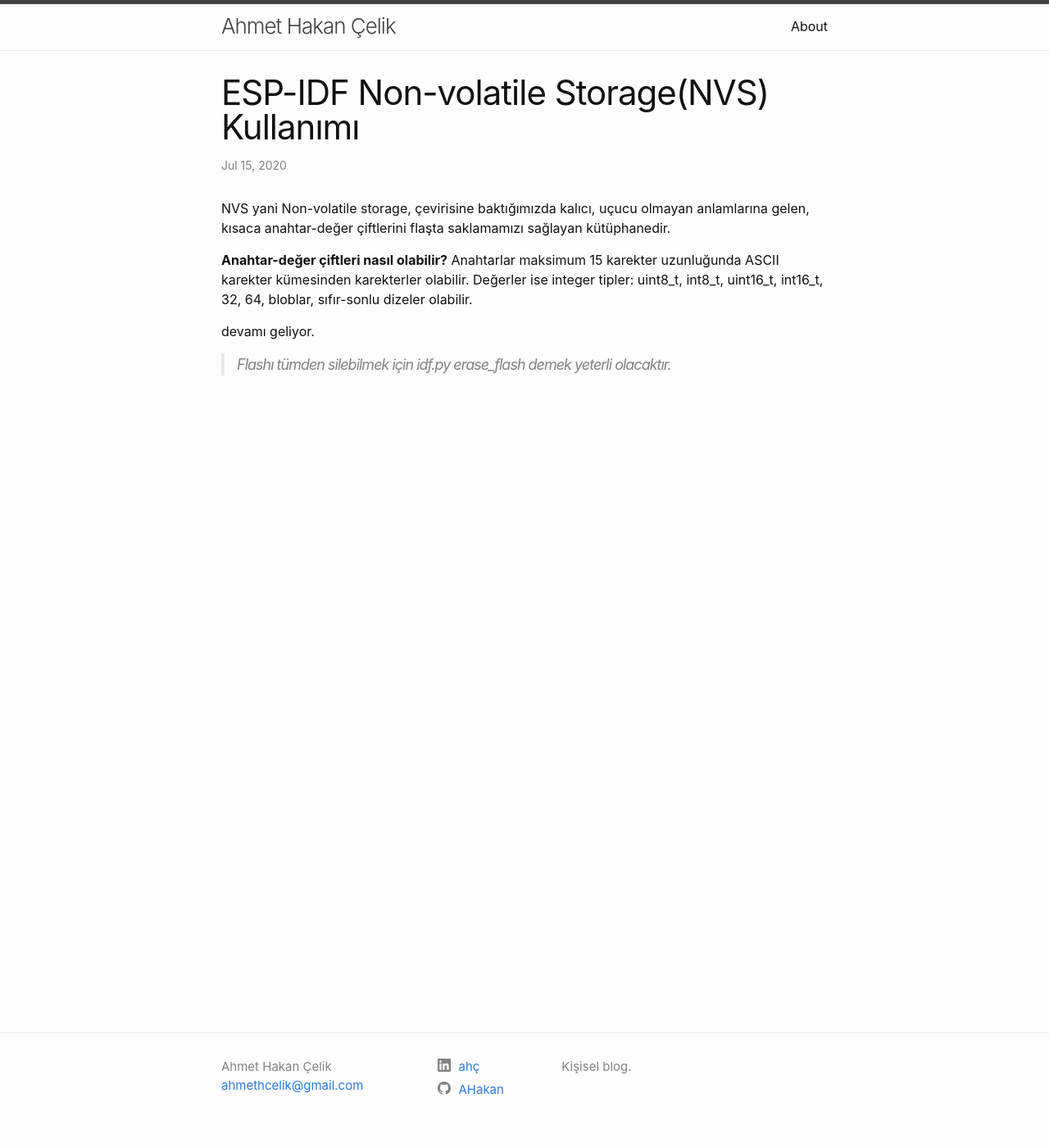
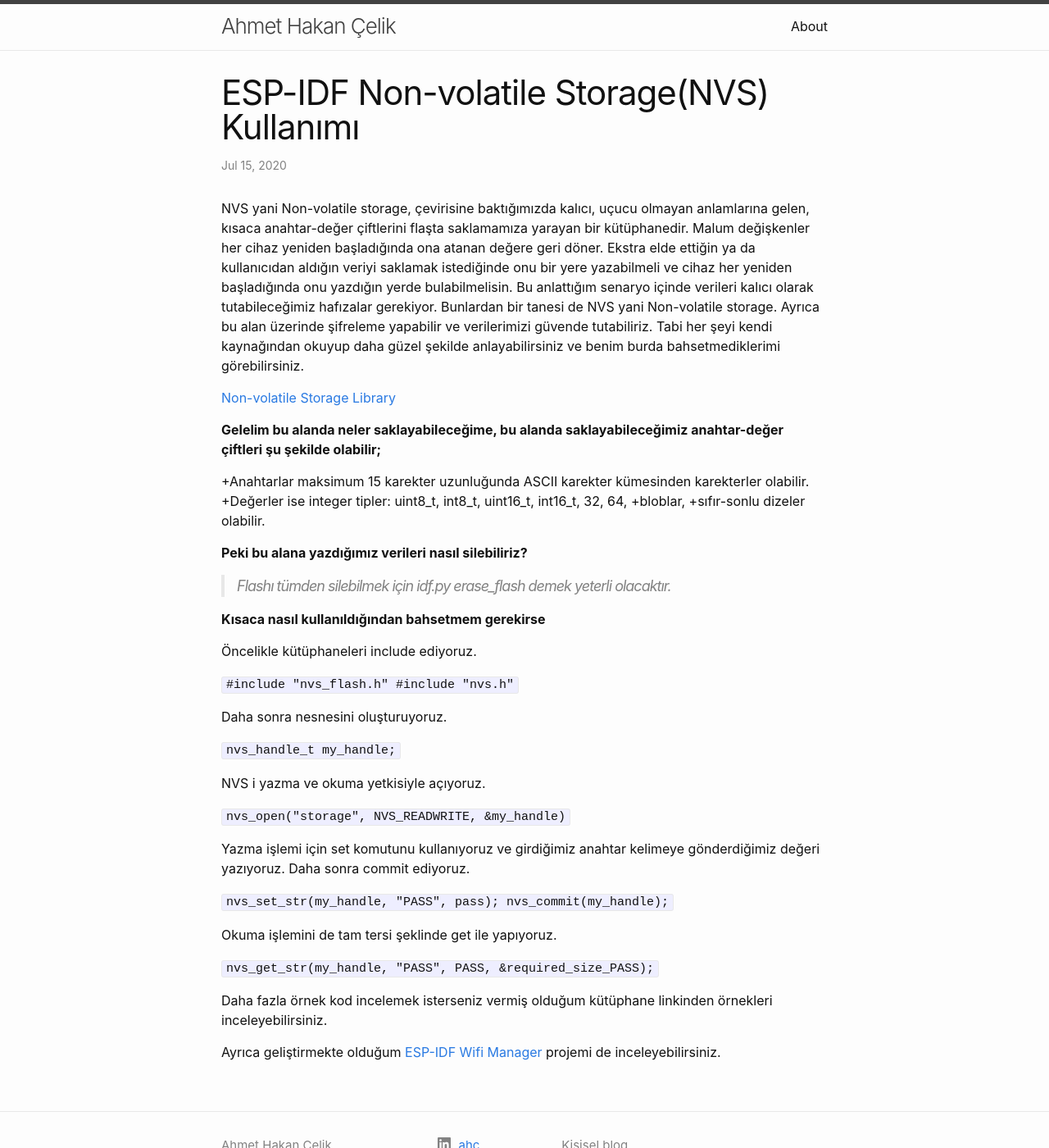
Before and after one commit to AHakan/ahakan.github.io, a Jekyll site: the page built from _posts/2020-07-15-esp-idf-non-volatile-storage-kullanımı.md, in a window 1280 px wide and 1400 px high. Shown: the whole window at 82% size. Built offline with Jekyll 4.4.1, drawn with Linux system fonts in a browser that asks for light colours.

Commit message:
Update 2020-07-15-esp-idf-non-volatile-storage-kullanımı.md
v2

```diff
--- a/_posts/2020-07-15-esp-idf-non-volatile-storage-kullanımı.md
+++ b/_posts/2020-07-15-esp-idf-non-volatile-storage-kullanımı.md
@@ -6,15 +6,46 @@ categories: esp-idf esp32
 tags: esp idf esp32 nvs non-volatile storage
 ---
 
-NVS yani Non-volatile storage, çevirisine baktığımızda kalıcı, uçucu olmayan anlamlarına gelen, kısaca anahtar-değer çiftlerini flaşta saklamamızı sağlayan
-kütüphanedir.
+NVS yani Non-volatile storage, çevirisine baktığımızda kalıcı, uçucu olmayan anlamlarına gelen, kısaca anahtar-değer çiftlerini flaşta saklamamıza yarayan bir kütüphanedir. Malum değişkenler her cihaz yeniden başladığında ona atanan değere geri döner. Ekstra elde ettiğin ya da kullanıcıdan aldığın veriyi saklamak istediğinde onu bir yere yazabilmeli ve cihaz her yeniden başladığında onu yazdığın yerde bulabilmelisin. Bu anlattığım senaryo içinde verileri kalıcı olarak tutabileceğimiz hafızalar gerekiyor. Bunlardan bir tanesi de NVS yani Non-volatile storage. Ayrıca bu alan üzerinde şifreleme yapabilir ve verilerimizi güvende tutabiliriz. Tabi her şeyi kendi kaynağından okuyup daha güzel şekilde anlayabilirsiniz ve benim burda bahsetmediklerimi görebilirsiniz.
 
-**Anahtar-değer çiftleri nasıl olabilir?**
-Anahtarlar maksimum 15 karekter uzunluğunda ASCII karekter kümesinden karekterler olabilir.
-Değerler ise integer tipler: uint8_t, int8_t, uint16_t, int16_t, 32, 64,
-bloblar,
-sıfır-sonlu dizeler olabilir.
 
-devamı geliyor.
+[Non-volatile Storage Library](https://docs.espressif.com/projects/esp-idf/en/latest/esp32/api-reference/storage/nvs_flash.html)
+
+**Gelelim bu alanda neler saklayabileceğime, bu alanda saklayabileceğimiz anahtar-değer çiftleri şu şekilde olabilir;**
+
++Anahtarlar maksimum 15 karekter uzunluğunda ASCII karekter kümesinden karekterler olabilir.
++Değerler ise integer tipler: uint8_t, int8_t, uint16_t, int16_t, 32, 64,
++bloblar,
++sıfır-sonlu dizeler olabilir.
+
+**Peki bu alana yazdığımız verileri nasıl silebiliriz?**
 
 >Flashı tümden silebilmek için idf.py erase_flash demek yeterli olacaktır.
+
+**Kısaca nasıl kullanıldığından bahsetmem gerekirse**
+
+Öncelikle kütüphaneleri include ediyoruz.
+
+`#include "nvs_flash.h"
+#include "nvs.h"`
+
+Daha sonra nesnesini oluşturuyoruz.
+
+`nvs_handle_t my_handle;`
+
+NVS i yazma ve okuma yetkisiyle açıyoruz.
+
+`nvs_open("storage", NVS_READWRITE, &my_handle)`
+
+Yazma işlemi için set komutunu kullanıyoruz ve girdiğimiz anahtar kelimeye gönderdiğimiz değeri yazıyoruz. Daha sonra commit ediyoruz.
+
+`nvs_set_str(my_handle, "PASS", pass);
+nvs_commit(my_handle);`
+
+Okuma işlemini de tam tersi şeklinde get ile yapıyoruz.
+
+`nvs_get_str(my_handle, "PASS", PASS, &required_size_PASS);`
+
+Daha fazla örnek kod incelemek isterseniz vermiş olduğum kütüphane linkinden örnekleri inceleyebilirsiniz.
+
+Ayrıca geliştirmekte olduğum [ESP-IDF Wifi Manager](https://github.com/AHakan/WifiManager) projemi de inceleyebilirsiniz.
```
